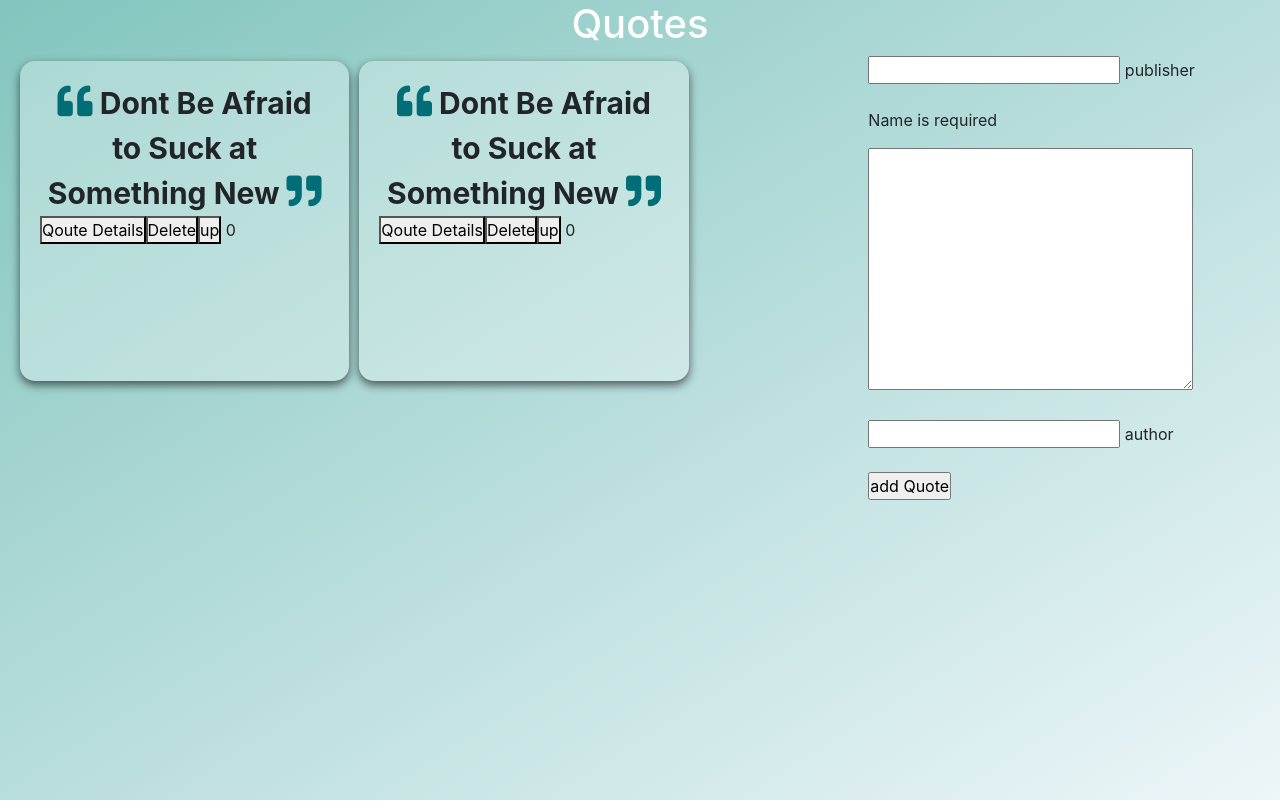
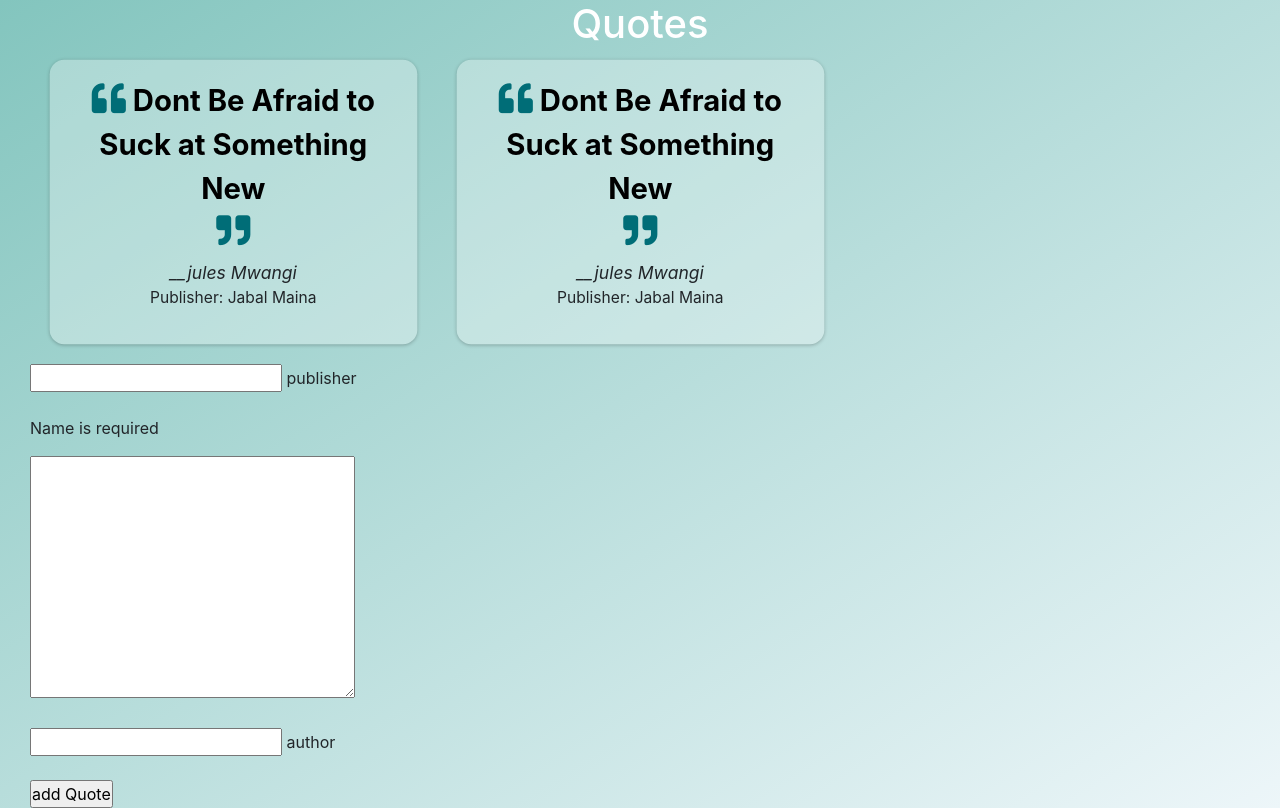
Before and after one commit to juliamwangi123/quote_generator, an Angular app: page / in a window 1280 px wide. Built offline with nearby package versions, Linux system fonts and the light colour scheme.

Commit message:
ft:add forms

```diff
--- a/src/app/app.component.css
+++ b/src/app/app.component.css
@@ -1,4 +1,5 @@
 .master{
-    height: 100%;
+    /* height: 100%; */
     width: 100%;
+    background-color: red;
 }
--- a/src/app/app.component.html
+++ b/src/app/app.component.html
@@ -1,5 +1,3 @@
 
-<div class="master">
+
     <app-quote></app-quote>
-
-</div>
--- a/src/app/componets/quote/quote.component.css
+++ b/src/app/componets/quote/quote.component.css
@@ -13,42 +13,40 @@
 }
 
 .quotes{
-    /* background-color: aqua; */
-    /* height: 10%;
-    width: 20%; */
+
     display: flex;
     flex-wrap: wrap;
 
 }
 li{
     list-style-type: none;
-}
-.main{
-    height: 100%;
-    /* background-color: blueviolet; */
+    color: black;
+    /* margin-top: 20px; */
+    font-size: 12px;
 }
 
-.row{
-    height: 100%;
+
+
+.innerContainer{
+    box-shadow: 0 4px 10px rgba(0, 0, 0, 0.6);
+    border-radius: 15px;
+    padding: 20px;
+    background-color: rgba(255, 255, 255, 0.3);
+    animation:shadows 2s linear infinite alternate;
 
 }
 
-.innerContainer{
-    height: 40%;
-    /* background-color: red; */
-    width: 40%;
-    margin: 5px;
-    box-shadow: 0 4px 10px rgba(0, 0, 0, 0.6);
-    border-radius: 15px;
-    /* width: 600px; */
-    background-color: rgba(255, 255, 255, 0.3);
-    padding: 20px;
-    /* display: flex;
-    align-items: center;
-    flex-direction: column; */
-    /* margin: 10px; */
+@keyframes shadows {
+    0% {
+      box-shadow:0 2px 4px -2px rgba(0,0,0,.25);
+      transform:scale(.95);
+    }
+    100% {
+      box-shadow:0 0 4px 2px rgba(0,0,0,.25);
+      transform:scale(1);
+    }
+  }
 
-}
 
 .heading{
     text-align: center;
--- a/src/app/componets/quote/quote.component.html
+++ b/src/app/componets/quote/quote.component.html
@@ -1,30 +1,31 @@
 
     <h1 class="heading" >Quotes</h1>
 <div class="container-fluid main">
-<div class="row ">
-
-    <div class="col-12 col-sm-6 col-md-8 quotes" >
-
-                <ul *ngFor="let item of quotes; let i = index"  class="innerContainer"  >
 
 
-                    <li class="display-quote"><i class="fas fa-quote-left"></i>   {{item.quote}} <i class="fas fa-quote-right"></i></li>
+    <div class=" col-md-12 quotes" >
+
+                <ul *ngFor="let item of quotes; let i = index"  class="col-4 "  >
+                    <div class="innerContainer">
+                        <li class="display-quote"><i class="fas fa-quote-left"></i>   {{item.quote}} <br> <i class="fas fa-quote-right"></i></li>
+                        <app-quotedetails
+                         [parentData] = "item">
 
 
 
-                    <button (click) ="toggleDetails(i)">Qoute Details</button>
+
+                    <button (click) ="deleteQuote(i)">Delete</button>
+                <button (click) =" upVote(i)">up</button>
+                {{item.upCounter}}
+                    </app-quotedetails>
+                    </div>
+
+
+
 
                     <!-- child component  -->
-                    <app-quotedetails
-                        *ngIf="item.showDetails"  [parentData] = "item"
 
 
-                   >
-
-                    </app-quotedetails>
-                <button (click) ="deleteQuote(i)">Delete</button>
-                <button (click) =" upVote(i)">up</button>
-                {{item.upCounter}}
 
                 <div  ></div>
 
@@ -36,7 +37,4 @@
     <app-forms (customQuote)="customQuote($event)" ></app-forms>
 
 </div>
-  </div>
-
-
 </div>
--- a/src/app/quotedetails/quotedetails.component.css
+++ b/src/app/quotedetails/quotedetails.component.css
@@ -0,0 +1,13 @@
+.author::before{
+    content: "_";
+}
+
+.author{
+    text-align: center;
+    font-size: 18px;
+}
+
+.quotedetails{
+    text-align: center;
+    margin-top: 5px;
+}
--- a/src/app/quotedetails/quotedetails.component.html
+++ b/src/app/quotedetails/quotedetails.component.html
@@ -1,5 +1,5 @@
 <div class="quotedetails">
-    <p>Author: {{parentData.author}}</p>
+    <cite class="author">_{{parentData.author}}</cite>
     <p>Publisher: {{parentData.publisher}}</p>
     <!-- <button (click) =" increaseCounter()">upVote{{counterData}}</button>
     <button (click) ="decreaseCount()">downVote {{decreaseCounter}}</button> -->
--- a/src/index.html
+++ b/src/index.html
@@ -11,9 +11,8 @@
 </head>
 <body>
 
-  <div class="mainContainer">
     <app-root></app-root>
 
-  </div>
+
 </body>
 </html>
--- a/src/styles.css
+++ b/src/styles.css
@@ -4,9 +4,9 @@
     padding: 0;
     box-sizing: border-box;
 }
-.mainContainer{
-    height: 100vh;
-    background-color: black;
-    overflow: hidden;
+
+body{
+    /* height: 1500vh; */
     background-image: linear-gradient(to right bottom, #83c5be, #edf6f9);
+
 }
```
